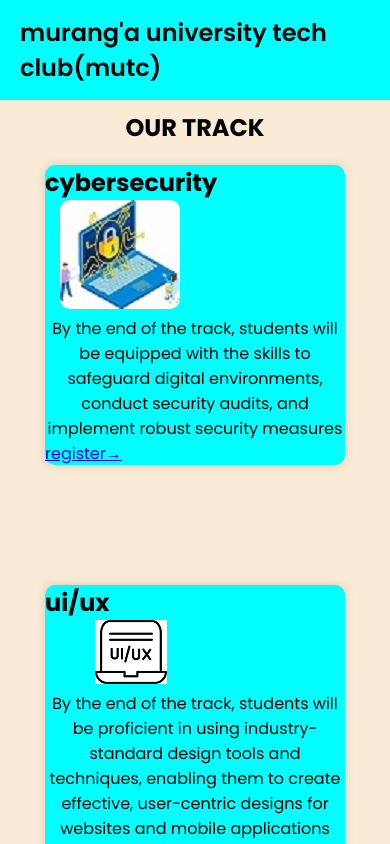
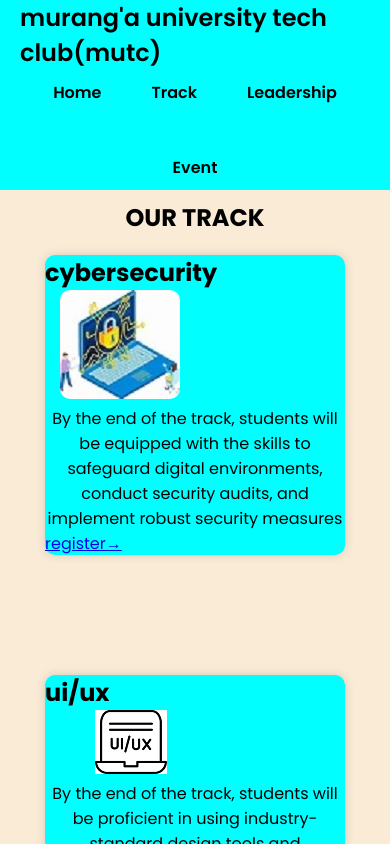
Before and after one commit to johnndi/mut-club, a React (Vite) app: page /Track in a window 390 px wide. Shown: the top 844 px of the page. Built offline with nearby package versions, Linux system fonts and the light colour scheme; a web font is replaced by a local one.

Commit message:
Update Header.css

```diff
--- a/src/components/Header/Header.css
+++ b/src/components/Header/Header.css
@@ -3,20 +3,20 @@
   justify-content: space-between;
   align-items: center;
   background-color: aqua;
-  height: 5rem;
+  height: auto;
 
 }
 
 @media screen and (max-width: 53.4375em) {
   .Header {
-    height: 10rem;
+    height: auto;
     flex-wrap: wrap;
   }
 }
 
 @media screen and (max-width: 22.625em) {
   .Header {
-    height:13rem;
+    height:auto;
   }
 }
 .title {
@@ -39,7 +39,8 @@
 }
 @media screen and (max-width: 53.4375em) {
   .HeaderNavList {
-    display: none;
+    flex-wrap:wrap;
+    align-items:center;
   }
 }
 .NavList-items {
```
